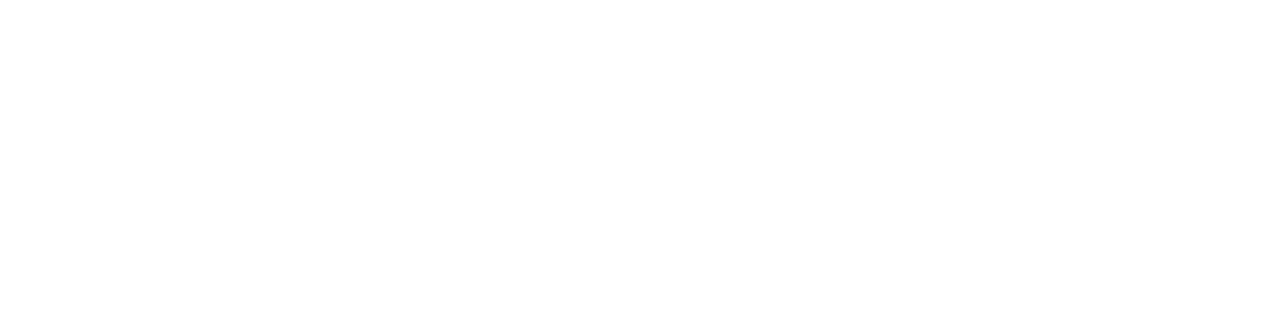
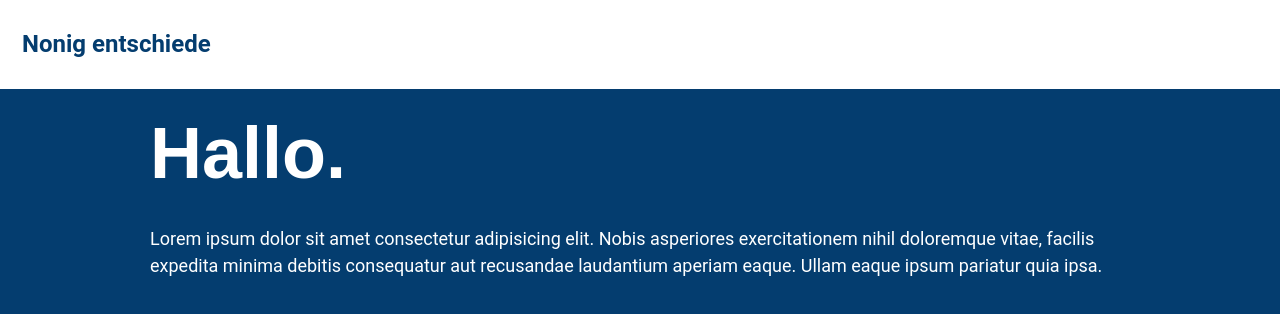
Before and after one commit to mipmo/worTorial, a plain HTML site: page index.html in a window 1280 px wide. Drawn offline with nearby package versions, Linux system fonts and the light colour scheme.

Commit message:
2019-04-25 08:39

```diff
--- a/index.html
+++ b/index.html
@@ -3,9 +3,16 @@
     <head>
         <link rel="stylesheet" href="https://www.w3schools.com/w3css/4/w3.css">
         <link rel="stylesheet" href="stylesheet.css"
-        <link href="https://fonts.googleapis.com/css?family=Open+Sans|Source+Sans+Pro" rel="stylesheet">
+        <link href="https://fonts.googleapis.com/css?family=Open+Sans|Roboto|Source+Sans+Pro" rel="stylesheet">
+        <title>sup</title>
     </head>
     <body>
-
+        <div class="header">
+            <a href="#default" class="logo">Nonig entschiede</a>
+        </div>
+        <div class="w3-content">
+            <h1>Hallo.</h1>
+            <p>Lorem ipsum dolor sit amet consectetur adipisicing elit. Nobis asperiores exercitationem nihil doloremque vitae, facilis expedita minima debitis consequatur aut recusandae laudantium aperiam eaque. Ullam eaque ipsum pariatur quia ipsa.</p>
+        </div>
     </body>
 </html>
--- a/stylesheet.css
+++ b/stylesheet.css
@@ -0,0 +1,45 @@
+body {
+    background: #043d6f
+}
+h1 {
+    font-family: 'Source Sans Pro', sans-serif;
+    font-size: 72px;
+    font-weight: bold;
+    color: white;
+}
+p {
+    font-family: 'Roboto', sans-serif;
+    font-size: 18px;
+    color: white;
+}
+.header {
+    overflow: hidden;
+    background: white;
+    padding: 20px 10px;
+}
+.header a {
+    font-family: 'Roboto', sans-serif;
+    float: left;
+    color: #043d6f;
+    text-align: center;
+    padding: 12px;
+    text-decoration: none;
+    font-size: 20px;
+    line-height: 25px;
+    border-radius: 4px;
+}
+.header a.logo {
+    font-weight: bold;
+    font-size: 24px;
+}
+@media screen and (min-width: 601px) {
+    h1 {
+        font-size: 72px;
+    }
+}
+/* If the screen size is 600px wide or less, set the font-size of <div> to 30px */
+@media screen and (max-width: 600px) {
+    h1 {
+        font-size: 36px;
+    }
+}
```
